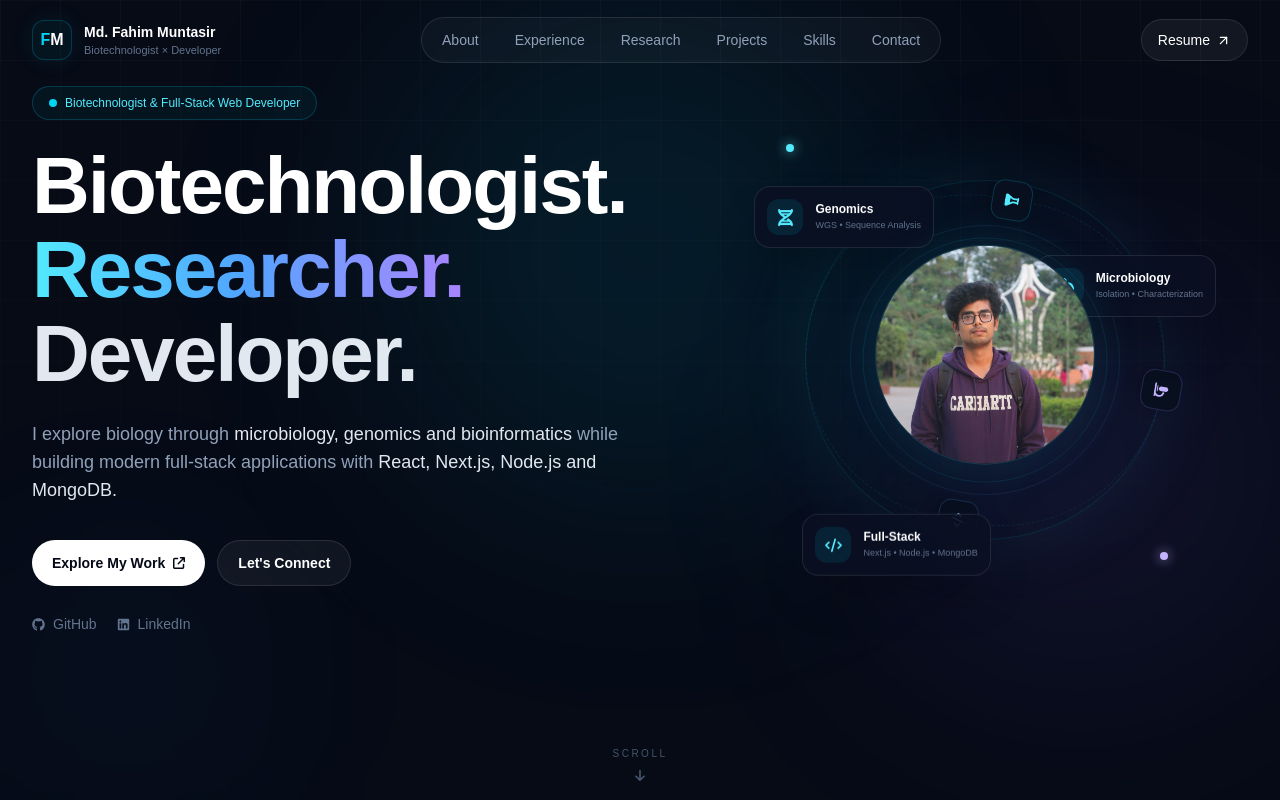
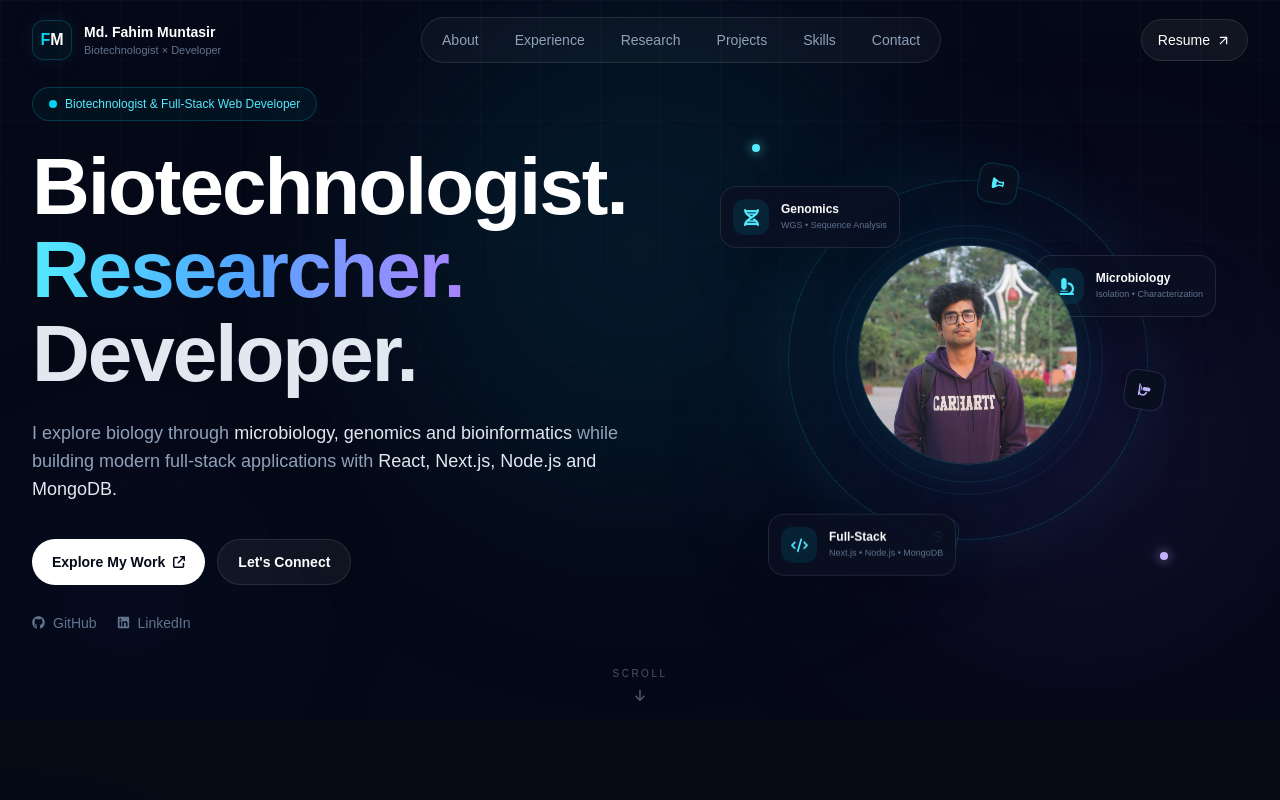
Before and after one commit to Muntasir333/MyPortfolio, a Next.js app: page / in a window 1280 px wide. Shown: the top 800 px of the page. Built offline with nearby package versions, Linux system fonts and the light colour scheme.

Commit message:
2nd hero

```diff
--- a/src/components/hero/Hero.jsx
+++ b/src/components/hero/Hero.jsx
@@ -41,32 +41,34 @@
   return (
     <section
       id="home"
-      className="relative min-h-screen overflow-hidden bg-[#060b16] text-white"
+      className="relative isolate w-full overflow-hidden"
     >
       {/* ================= BACKGROUND ================= */}
 
-      <div className="pointer-events-none absolute inset-0">
-        <div className="absolute left-1/2 top-0 h-[300px] w-[300px] -translate-x-1/2 rounded-full bg-cyan-500/10 blur-[100px] sm:h-[500px] sm:w-[500px] sm:blur-[120px]" />
+      <div className="pointer-events-none absolute inset-0 -z-10 overflow-hidden">
+        <div className="absolute left-1/2 top-0 h-[260px] w-[260px] -translate-x-1/2 rounded-full bg-cyan-500/10 blur-[90px] sm:h-[500px] sm:w-[500px] sm:blur-[120px]" />
 
-        <div className="absolute right-0 top-1/3 h-[250px] w-[250px] rounded-full bg-violet-500/10 blur-[100px] sm:h-[400px] sm:w-[400px] sm:blur-[120px]" />
+        <div className="absolute -right-20 top-1/3 h-[220px] w-[220px] rounded-full bg-violet-500/10 blur-[90px] sm:right-0 sm:h-[400px] sm:w-[400px] sm:blur-[120px]" />
 
-        <div className="absolute bottom-0 left-0 h-[200px] w-[200px] rounded-full bg-blue-500/5 blur-[80px] sm:h-[250px] sm:w-[250px] sm:blur-[100px]" />
+        <div className="absolute -bottom-20 -left-20 h-[180px] w-[180px] rounded-full bg-blue-500/5 blur-[70px] sm:bottom-0 sm:left-0 sm:h-[250px] sm:w-[250px] sm:blur-[100px]" />
       </div>
 
-      {/* Background grid */}
+      {/* Background Grid */}
 
-      <div className="pointer-events-none absolute inset-0 bg-[linear-gradient(rgba(255,255,255,0.025)_1px,transparent_1px),linear-gradient(90deg,rgba(255,255,255,0.025)_1px,transparent_1px)] bg-[size:60px_60px] [mask-image:linear-gradient(to_bottom,black_0%,transparent_90%)]" />
+      <div className="pointer-events-none absolute inset-0 -z-10 overflow-hidden bg-[linear-gradient(rgba(255,255,255,0.025)_1px,transparent_1px),linear-gradient(90deg,rgba(255,255,255,0.025)_1px,transparent_1px)] bg-[size:60px_60px] [mask-image:linear-gradient(to_bottom,black_0%,transparent_90%)]" />
 
       <Container className="relative">
         <div
           className="
             flex
-            min-h-[calc(100vh-80px)]
+            min-h-[calc(100svh-80px)]
+            w-full
             flex-col
-            justify-start
-            py-8
+            justify-center
+            py-10
             sm:py-16
             lg:grid
+            lg:min-h-[calc(100vh-80px)]
             lg:grid-cols-[1.1fr_0.9fr]
             lg:items-center
             lg:gap-12
@@ -81,7 +83,7 @@
             initial={{ opacity: 0, y: 25 }}
             animate={{ opacity: 1, y: 0 }}
             transition={{ duration: 0.7 }}
-            className="w-full"
+            className="w-full min-w-0"
           >
             {/* Badge */}
 
@@ -89,20 +91,52 @@
               initial={{ opacity: 0, y: 10 }}
               animate={{ opacity: 1, y: 0 }}
               transition={{ delay: 0.1, duration: 0.5 }}
-              className="mb-5 inline-flex items-center gap-2 rounded-full border border-cyan-400/20 bg-cyan-400/5 px-3 py-2 text-[9px] font-medium text-cyan-300 sm:mb-6 sm:px-4 sm:text-xs"
+              className="
+                mb-5
+                inline-flex
+                max-w-full
+                items-center
+                gap-2
+                rounded-full
+                border
+                border-cyan-400/20
+                bg-cyan-400/5
+                px-3
+                py-2
+                text-[9px]
+                font-medium
+                text-cyan-300
+                sm:mb-6
+                sm:px-4
+                sm:text-xs
+              "
             >
-              <span className="relative flex h-2 w-2">
+              <span className="relative flex h-2 w-2 shrink-0">
                 <span className="absolute inline-flex h-full w-full animate-ping rounded-full bg-cyan-400 opacity-50" />
 
                 <span className="relative inline-flex h-2 w-2 rounded-full bg-cyan-400" />
               </span>
 
-              Biotechnologist & Full-Stack Web Developer
+              <span className="truncate">
+                Biotechnologist & Full-Stack Web Developer
+              </span>
             </motion.div>
 
             {/* Heading */}
 
-            <h1 className="max-w-4xl text-[40px] font-bold leading-[1.05] tracking-tight text-white sm:text-6xl lg:text-7xl xl:text-[80px]">
+            <h1
+              className="
+                max-w-4xl
+                text-[40px]
+                font-bold
+                leading-[1.04]
+                tracking-tight
+                text-white
+                sm:text-6xl
+                lg:text-7xl
+                xl:text-[80px]
+              "
+            >
               Biotechnologist.
               <br />
 
@@ -117,7 +151,18 @@
 
             {/* Description */}
 
-            <p className="mt-5 max-w-2xl text-[11px] leading-5 text-slate-400 sm:mt-6 sm:text-lg sm:leading-7">
+            <p
+              className="
+                mt-5
+                max-w-2xl
+                text-[11px]
+                leading-5
+                text-slate-400
+                sm:mt-6
+                sm:text-lg
+                sm:leading-7
+              "
+            >
               I explore biology through{" "}
               <span className="text-slate-200">
                 microbiology, genomics and bioinformatics
@@ -177,16 +222,17 @@
             className="
               relative
               mx-auto
-              mt-28
-              h-[250px]
-              w-full
-              max-w-[250px]
+              mt-12
+              h-[270px]
+              w-[270px]
+              shrink-0
               sm:mt-20
               sm:h-[400px]
-              sm:max-w-[400px]
+              sm:w-[400px]
               lg:mt-0
               lg:h-[560px]
-              lg:max-w-[560px]
+              lg:w-[560px]
+              lg:max-w-full
             "
           >
             {/* ================================================= */}
@@ -198,8 +244,8 @@
                 absolute
                 left-1/2
                 top-1/2
-                h-[205px]
-                w-[205px]
+                h-[215px]
+                w-[215px]
                 -translate-x-1/2
                 -translate-y-1/2
                 rounded-full
@@ -224,8 +270,8 @@
                 absolute
                 left-1/2
                 top-1/2
-                h-[160px]
-                w-[160px]
+                h-[165px]
+                w-[165px]
                 -translate-x-1/2
                 -translate-y-1/2
                 rounded-full
@@ -239,13 +285,142 @@
             />
 
             {/* ================================================= */}
+            {/* ORBIT */}
+            {/* ================================================= */}
+
+            <motion.div
+              animate={{ rotate: 360 }}
+              transition={{
+                duration: 25,
+                repeat: Infinity,
+                ease: "linear",
+              }}
+              className="
+                absolute
+                inset-[45px]
+                rounded-full
+                border
+                border-dashed
+                border-cyan-400/10
+                sm:inset-[55px]
+                lg:inset-[100px]
+              "
+            >
+              {/* Flask */}
+
+              <div
+                className="
+                  absolute
+                  -left-3
+                  top-1/2
+                  flex
+                  h-7
+                  w-7
+                  -translate-y-1/2
+                  items-center
+                  justify-center
+                  rounded-lg
+                  border
+                  border-cyan-400/20
+                  bg-[#08101f]
+                  text-cyan-300
+                  shadow-lg
+                  sm:-left-5
+                  sm:h-10
+                  sm:w-10
+                  sm:rounded-xl
+                "
+              >
+                <FaFlask size={12} />
+              </div>
+
+              {/* Code */}
+
+              <div
+                className="
+                  absolute
+                  -right-3
+                  top-1/2
+                  flex
+                  h-7
+                  w-7
+                  -translate-y-1/2
+                  items-center
+                  justify-center
+                  rounded-lg
+                  border
+                  border-blue-400/20
+                  bg-[#08101f]
+                  text-blue-300
+                  shadow-lg
+                  sm:-right-5
+                  sm:h-10
+                  sm:w-10
+                  sm:rounded-xl
+                "
+              >
+                <FaCode size={12} />
+              </div>
+
+              {/* Microscope */}
+
+              <div
+                className="
+                  absolute
+                  -top-3
+                  left-1/2
+                  flex
+                  h-7
+                  w-7
+                  -translate-x-1/2
+                  items-center
+                  justify-center
+                  rounded-lg
+                  border
+                  border-violet-400/20
+                  bg-[#08101f]
+                  text-violet-300
+                  shadow-lg
+                  sm:-top-5
+                  sm:h-10
+                  sm:w-10
+                  sm:rounded-xl
+                "
+              >
+                <FaMicroscope size={12} />
+              </div>
+            </motion.div>
+
+            {/* ================================================= */}
+            {/* PROFILE RING */}
+            {/* ================================================= */}
+
+            <div
+              className="
+                absolute
+                left-1/2
+                top-1/2
+                z-[5]
+                h-[145px]
+                w-[145px]
+                -translate-x-1/2
+                -translate-y-1/2
+                rounded-full
+                border
+                border-cyan-400/10
+                sm:h-[195px]
+                sm:w-[195px]
+                lg:h-[245px]
+                lg:w-[245px]
+              "
+            />
+
+            {/* ================================================= */}
             {/* PROFILE IMAGE */}
             {/* ================================================= */}
 
             <motion.div
-              animate={{
-                y: [0, -6, 0],
-              }}
+              animate={{ y: [0, -6, 0] }}
               transition={{
                 duration: 5,
                 repeat: Infinity,
@@ -256,8 +431,8 @@
                 left-1/2
                 top-1/2
                 z-10
-                h-[120px]
-                w-[120px]
+                h-[125px]
+                w-[125px]
                 -translate-x-1/2
                 -translate-y-1/2
                 overflow-hidden
@@ -278,83 +453,11 @@
                 alt="Md. Fahim Muntasir"
                 fill
                 priority
-                sizes="(max-width: 640px) 120px, (max-width: 1024px) 170px, 220px"
+                sizes="125px"
                 className="object-cover"
               />
 
-              {/* Subtle image overlay */}
-
               <div className="pointer-events-none absolute inset-0 rounded-full bg-gradient-to-t from-[#060b16]/20 via-transparent to-cyan-300/5" />
-            </motion.div>
-
-            {/* ================================================= */}
-            {/* PROFILE RING */}
-            {/* ================================================= */}
-
-            <div
-              className="
-                absolute
-                left-1/2
-                top-1/2
-                z-[5]
-                h-[140px]
-                w-[140px]
-                -translate-x-1/2
-                -translate-y-1/2
-                rounded-full
-                border
-                border-cyan-400/10
-                sm:h-[195px]
-                sm:w-[195px]
-                lg:h-[245px]
-                lg:w-[245px]
-              "
-            />
-
-            {/* ================================================= */}
-            {/* ORBIT */}
-            {/* ================================================= */}
-
-            <motion.div
-              animate={{
-                rotate: 360,
-              }}
-              transition={{
-                duration: 25,
-                repeat: Infinity,
-                ease: "linear",
-              }}
-              className="
-                absolute
-                inset-[35px]
-                rounded-full
-                border
-                border-dashed
-                border-cyan-400/10
-                sm:inset-[55px]
-                lg:inset-[100px]
-              "
-            >
-              {/* Flask */}
-
-              <div className="absolute -left-3 top-1/2 flex h-7 w-7 -translate-y-1/2 items-center justify-center rounded-lg border border-cyan-400/20 bg-[#08101f] text-cyan-300 shadow-lg sm:-left-5 sm:h-10 sm:w-10 sm:rounded-xl">
-                <FaFlask size={12} className="sm:hidden" />
-                <FaFlask size={14} className="hidden sm:block" />
-              </div>
-
-              {/* Code */}
-
-              <div className="absolute -right-3 top-1/2 flex h-7 w-7 -translate-y-1/2 items-center justify-center rounded-lg border border-blue-400/20 bg-[#08101f] text-blue-300 shadow-lg sm:-right-5 sm:h-10 sm:w-10 sm:rounded-xl">
-                <FaCode size={12} className="sm:hidden" />
-                <FaCode size={14} className="hidden sm:block" />
-              </div>
-
-              {/* Microscope */}
-
-              <div className="absolute -top-3 left-1/2 flex h-7 w-7 -translate-x-1/2 items-center justify-center rounded-lg border border-violet-400/20 bg-[#08101f] text-violet-300 shadow-lg sm:-top-5 sm:h-10 sm:w-10 sm:rounded-xl">
-                <FaMicroscope size={12} className="sm:hidden" />
-                <FaMicroscope size={14} className="hidden sm:block" />
-              </div>
             </motion.div>
 
             {/* ================================================= */}
@@ -409,9 +512,9 @@
             {/* DECORATIVE DOTS */}
             {/* ================================================= */}
 
-            <div className="absolute left-5 top-5 h-1.5 w-1.5 rounded-full bg-cyan-300 shadow-[0_0_12px_rgba(103,232,249,0.8)] sm:left-16 sm:top-16 sm:h-2 sm:w-2" />
+            <div className="absolute left-4 top-4 h-1.5 w-1.5 rounded-full bg-cyan-300 shadow-[0_0_12px_rgba(103,232,249,0.8)] sm:left-16 sm:top-16 sm:h-2 sm:w-2" />
 
-            <div className="absolute bottom-5 right-5 h-1.5 w-1.5 rounded-full bg-violet-300 shadow-[0_0_12px_rgba(196,181,253,0.8)] sm:bottom-20 sm:right-20 sm:h-2 sm:w-2" />
+            <div className="absolute bottom-4 right-4 h-1.5 w-1.5 rounded-full bg-violet-300 shadow-[0_0_12px_rgba(196,181,253,0.8)] sm:bottom-20 sm:right-20 sm:h-2 sm:w-2" />
           </motion.div>
         </div>
       </Container>
@@ -422,15 +525,26 @@
 
       <motion.a
         href="#about"
-        animate={{
-          y: [0, 6, 0],
-        }}
+        animate={{ y: [0, 6, 0] }}
         transition={{
           duration: 2,
           repeat: Infinity,
           ease: "easeInOut",
         }}
-        className="absolute bottom-6 left-1/2 hidden -translate-x-1/2 flex-col items-center gap-2 text-slate-600 transition hover:text-cyan-300 sm:flex"
+        className="
+          absolute
+          bottom-6
+          left-1/2
+          hidden
+          -translate-x-1/2
+          flex-col
+          items-center
+          gap-2
+          text-slate-600
+          transition
+          hover:text-cyan-300
+          sm:flex
+        "
       >
         <span className="text-[10px] uppercase tracking-[0.25em]">
           Scroll
```
